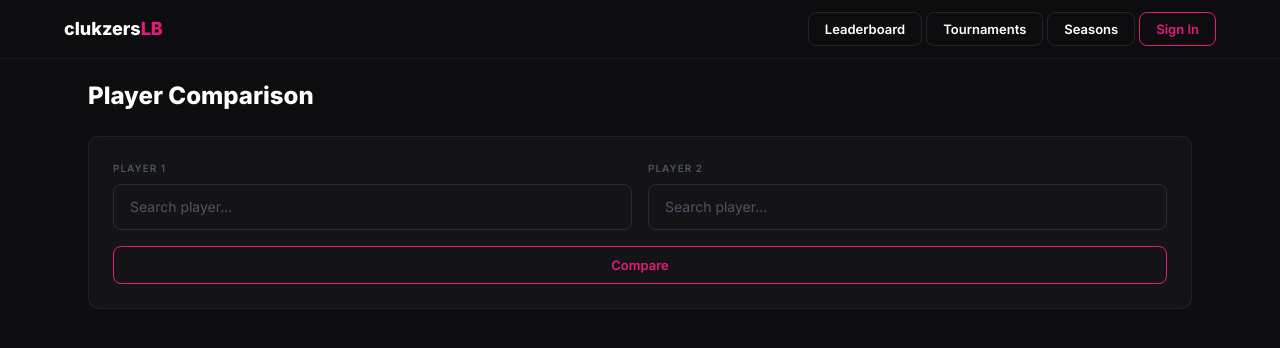
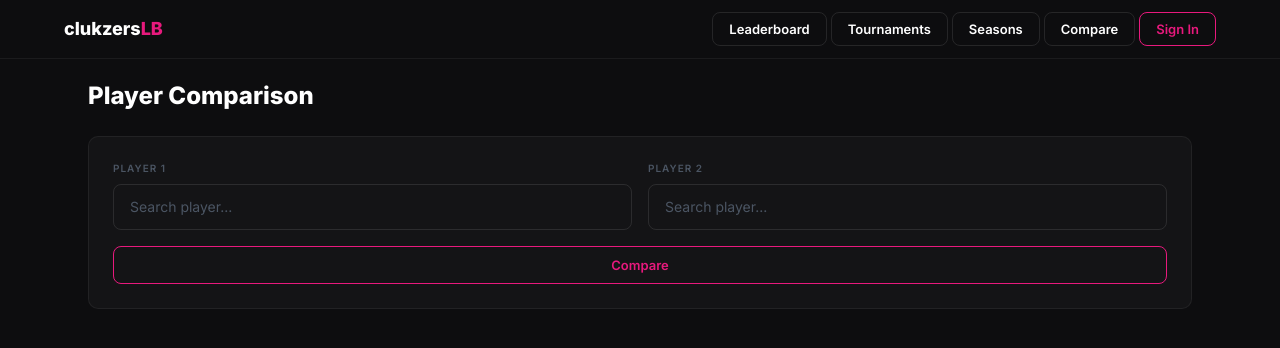
Before and after one commit to kashcmdd/rainbow-leaderboard, a FastAPI app: page /compare in a window 1280 px wide. Shown: the top 348 px of the page. Run offline with FastAPI, Linux system fonts and the light colour scheme; data that the repository does not hold is empty.

Commit message:
Add Compare link to nav bar

```diff
--- a/app/templates/base.html
+++ b/app/templates/base.html
@@ -53,6 +53,7 @@
                 <a href="/leaderboard" class="btn text-xs whitespace-nowrap px-3 py-2 sm:px-4 sm:py-2.5">Leaderboard</a>
                 <a href="/tournaments" class="btn text-xs whitespace-nowrap px-3 py-2 sm:px-4 sm:py-2.5">Tournaments</a>
                 <a href="/seasons" class="btn text-xs whitespace-nowrap px-3 py-2 sm:px-4 sm:py-2.5">Seasons</a>
+                <a href="/compare" class="btn text-xs whitespace-nowrap px-3 py-2 sm:px-4 sm:py-2.5">Compare</a>
                 {% if request.session.get("user") %}
                     <a href="/report" class="btn text-xs whitespace-nowrap px-3 py-2 sm:px-4 sm:py-2.5">Report</a>
                     {% if request.session.get("user").get("is_admin") %}
```
